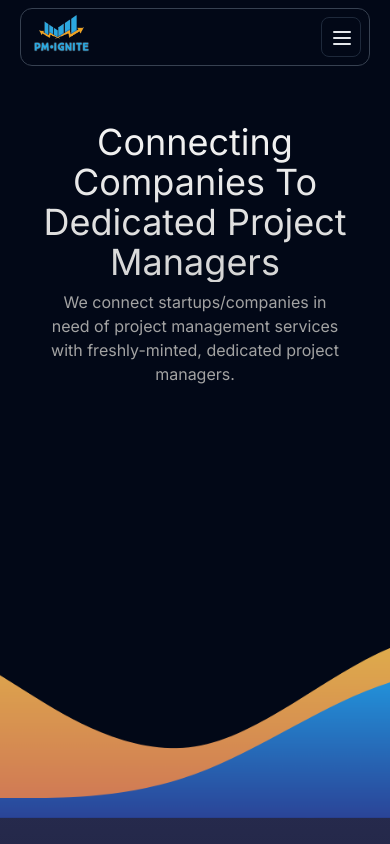
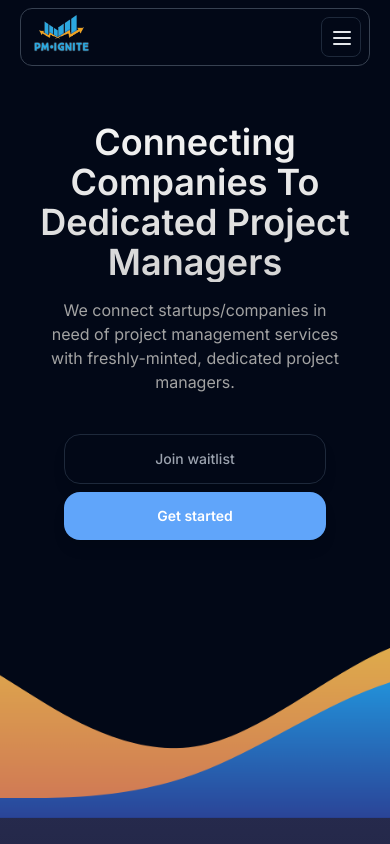
Before and after one commit to NureniJamiu/pmignite, a Next.js app: page / in a window 390 px wide. Shown: the top 844 px of the page. Built offline with nearby package versions, Linux system fonts and the light colour scheme.

Commit message:
fix: layout display

```diff
--- a/src/components/custom/Header.tsx
+++ b/src/components/custom/Header.tsx
@@ -36,10 +36,10 @@ const Header = () => {
                     pathLengthFifth,
                 ]}
             />
-            {/* <div className="absolute bottom-20 left-0 w-full px-16 z-50 flex flex-col items-center justify-center gap-2 md:hidden text-center">
+            <div className="relative mt-10 w-full px-16 z-50 flex flex-col items-center justify-center gap-2 md:hidden text-center">
                 <Button type="submit" className="w-full bg-background border text-gray-400 rounded-2xl py-6 shadow-lg">Join waitlist</Button>
                 <Button type="submit" className="w-full bg-blue-400 shadow-lg rounded-2xl py-6 font-semibold text-white">Get started</Button>
-            </div> */}
+            </div>
             <div className="absolute -bottom-1 left-0 md:hidden w-full">
                 <Image
                     src={WAVE_IMAGE}
--- a/src/components/ui/google-gemini-effect.tsx
+++ b/src/components/ui/google-gemini-effect.tsx
@@ -24,11 +24,11 @@ export const GoogleGeminiEffect = ({
     return (
         <div className={cn("md:sticky top-0", className)}>
             <h1
-                className="max-w-6xl mx-auto text-4xl px-5  md:text-7xl font-normal md:pb-4 text-center bg-clip-text text-transparent bg-gradient-to-b from-neutral-100 to-neutral-300 capitalize"
+                className="max-w-6xl mx-auto text-4xl px-5  md:text-7xl md:pb-4 text-center bg-clip-text font-semibold md:font-normal text-transparent bg-gradient-to-b from-neutral-100 to-neutral-300 capitalize"
             >
                 Connecting companies to dedicated project managers
             </h1>
-            <p className="md:text-xl font-normal px-4 text-center text-neutral-400 mt-2 max-w-80 md:max-w-lg mx-auto">
+            <p className="md:text-xl font-normal px-4 text-center text-neutral-400 mt-4 max-w-80 md:max-w-lg mx-auto">
                 We connect startups/companies in need of project management services with freshly-minted, dedicated project managers.
             </p>
             <div className=" w-full h-[890px] -top-60 md:-top-40 flex items-center justify-center bg-red-transparent absolute ">
```
